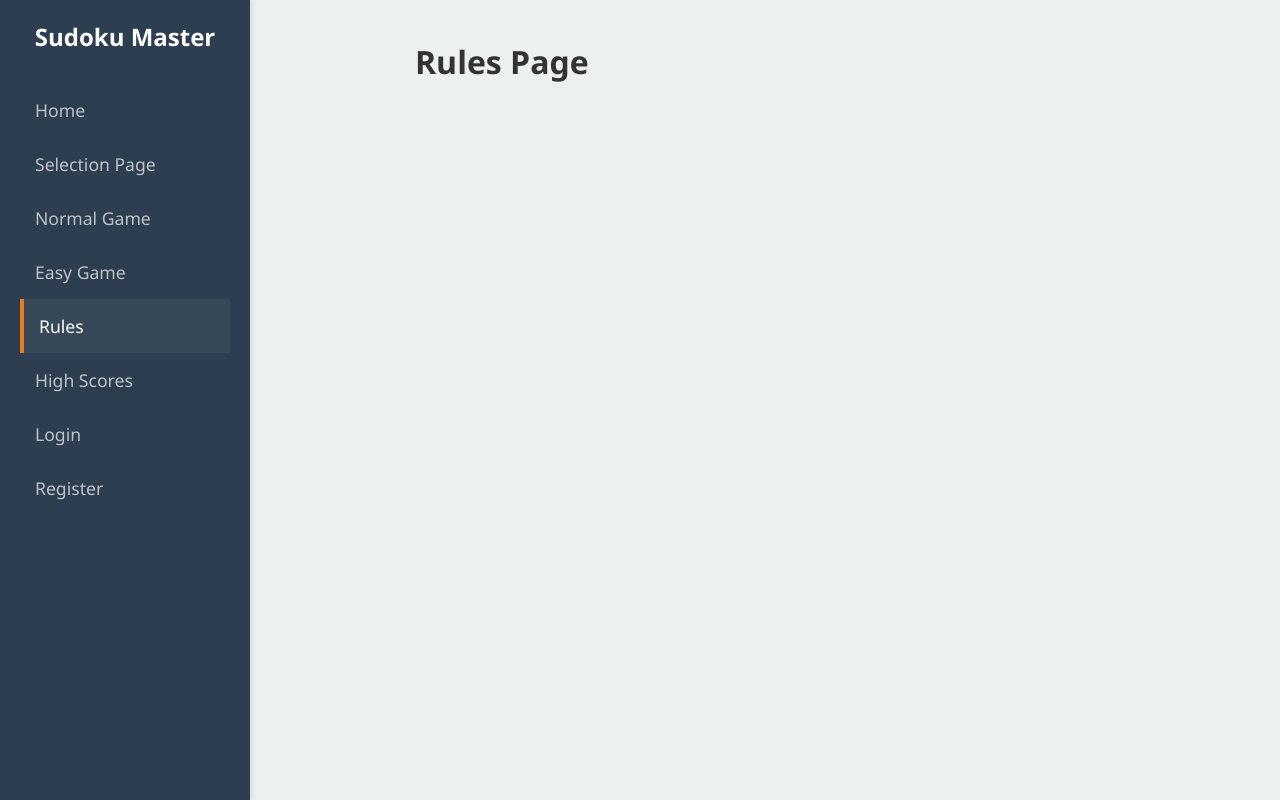
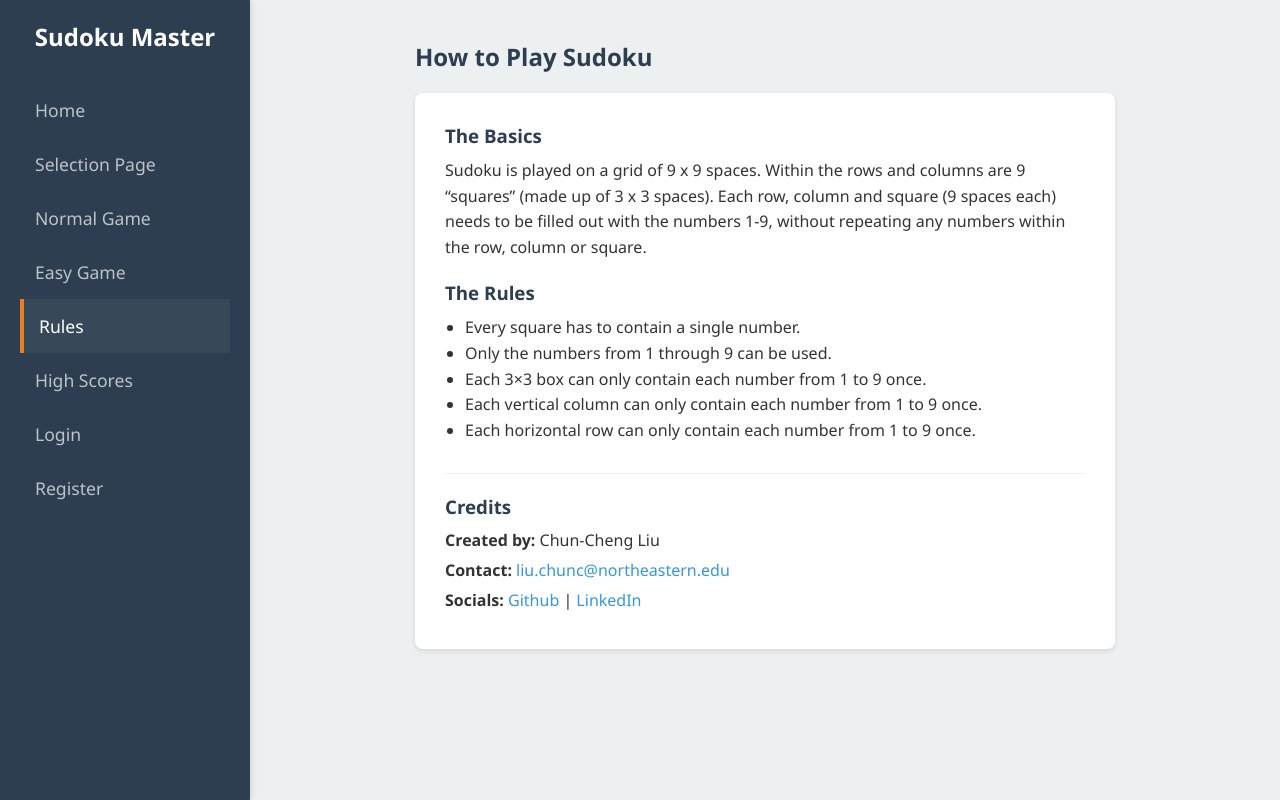
Before and after one commit to ccliuaw/sudoku-react, a React (Create React App) app: page /rules in a window 1280 px wide. Built offline with nearby package versions, Linux system fonts and the light colour scheme.

Commit message:
update Rules page.

```diff
--- a/src/App.css
+++ b/src/App.css
@@ -364,3 +364,50 @@ input:not([readonly]) {
     border-radius: 4px;
     border: 1px solid #fad7a1;
 }
+
+/* --- Rules & Credits Page Styling --- */
+.rules-card {
+    background: white;
+    padding: 30px;
+    max-width: 700px;
+    margin: 0 auto; /* Centers the card */
+    border-radius: 8px;
+    box-shadow: 0 2px 5px rgba(0, 0, 0, 0.1);
+}
+
+.rules-subtitle {
+    color: #2c3e50;
+    margin-bottom: 10px;
+}
+
+.rules-text {
+    margin-bottom: 20px;
+    line-height: 1.6;
+}
+
+.rules-list {
+    margin-left: 20px;
+    margin-bottom: 30px;
+    line-height: 1.6;
+}
+
+.rules-divider {
+    border: 0;
+    border-top: 1px solid #eee;
+    margin: 20px 0;
+}
+
+.credits-section p {
+    margin-bottom: 8px;
+}
+
+.credits-link {
+    color: #3498db;
+    text-decoration: none;
+    transition: color 0.2s;
+}
+
+.credits-link:hover {
+    color: #2980b9;
+    text-decoration: underline;
+}
--- a/src/pages/rules.jsx
+++ b/src/pages/rules.jsx
@@ -2,8 +2,42 @@ import React from 'react';
 
 export default function Rules() {
     return (
-        <div>
-            <h1>Rules Page</h1>
+        <div className="static-page-container">
+            <h2 className="page-title">How to Play Sudoku</h2>
+
+            <div className="rules-card">
+                <h3 className="rules-subtitle">The Basics</h3>
+                <p className="rules-text">
+                    Sudoku is played on a grid of 9 x 9 spaces. Within the rows and columns are 9 “squares” (made up of 3 x
+                    3 spaces). Each row, column and square (9 spaces each) needs to be filled out with the numbers 1-9,
+                    without repeating any numbers within the row, column or square.
+                </p>
+
+                <h3 className="rules-subtitle">The Rules</h3>
+                <ul className="rules-list">
+                    <li>Every square has to contain a single number.</li>
+                    <li>Only the numbers from 1 through 9 can be used.</li>
+                    <li>Each 3×3 box can only contain each number from 1 to 9 once.</li>
+                    <li>Each vertical column can only contain each number from 1 to 9 once.</li>
+                    <li>Each horizontal row can only contain each number from 1 to 9 once.</li>
+                </ul>
+
+                <hr className="rules-divider" />
+
+                <h3 className="rules-subtitle">Credits</h3>
+                <div className="credits-section">
+                    <p><strong>Created by:</strong> Chun-Cheng Liu</p>
+                    <p>
+                        <strong>Contact:</strong>
+                        <a href="mailto:liu.chunc@northeastern.edu" className="credits-link"> liu.chunc@northeastern.edu</a>
+                    </p>
+                    <p>
+                        <strong>Socials:</strong>
+                        <a href="#" className="credits-link"> Github</a> |
+                        <a href="#" className="credits-link"> LinkedIn</a>
+                    </p>
+                </div>
+            </div>
         </div>
     );
 }
```
